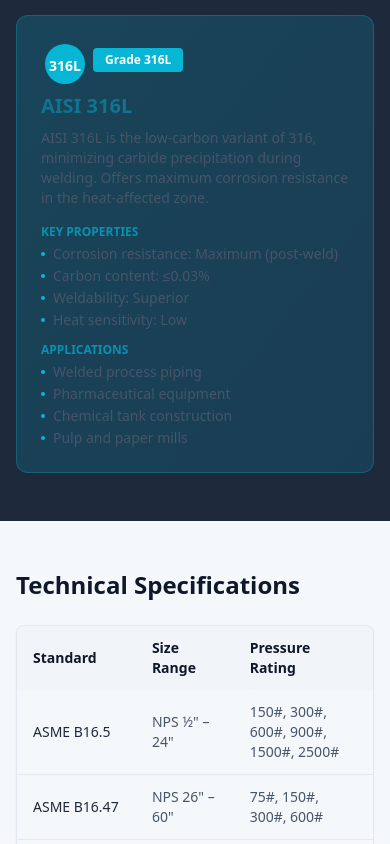
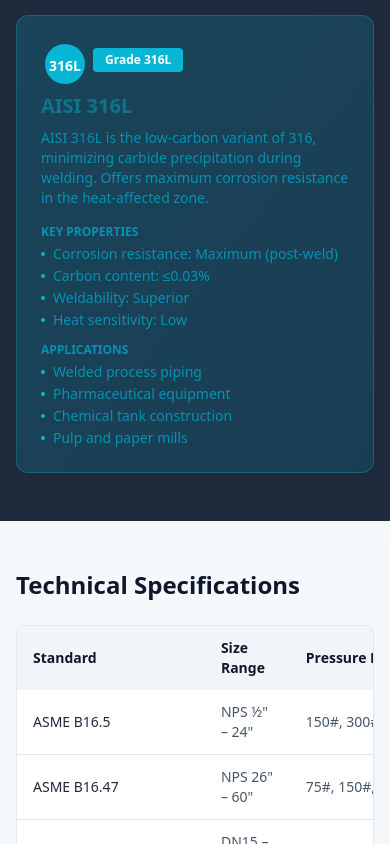
Before and after one commit to dev-tanvir-1294/diglibass, a React (Vite) app: page / in a window 390 px wide. Shown: the part 3197-4041 px from the top of the page. Built offline with nearby package versions, Linux system fonts and the light colour scheme.

Commit message:
Fix Technical Specifications table responsiveness and beautify grade colors

```diff
--- a/src/pages/StainlessSteelFlanges.tsx
+++ b/src/pages/StainlessSteelFlanges.tsx
@@ -310,35 +310,37 @@
         <div className="max-w-7xl mx-auto px-4 sm:px-6 lg:px-8">
           <h2 className="text-2xl sm:text-3xl font-bold text-slate-900 mb-6">Technical Specifications</h2>
 
-          <div className="overflow-x-auto rounded-lg border border-slate-200 shadow-sm">
-            <div className="max-w-full overflow-x-auto">
+          <div className="bg-white rounded-lg border border-slate-200 shadow-sm overflow-hidden mb-8">
+            <div className="overflow-x-auto">
               <table className="w-full text-sm min-w-[600px]">
                 <caption className="sr-only">Flange technical specifications by standard</caption>
                 <thead className="bg-slate-100">
                   <tr>
-                    <th scope="col" className="px-4 sm:px-6 py-3 text-left font-semibold text-slate-900">Standard</th>
+                    <th scope="col" className="px-4 sm:px-6 py-3 text-left font-semibold text-slate-900 whitespace-nowrap">Standard</th>
                     <th scope="col" className="px-4 sm:px-6 py-3 text-left font-semibold text-slate-900">Size Range</th>
-                    <th scope="col" className="px-4 sm:px-6 py-3 text-left font-semibold text-slate-900">Pressure Rating</th>
-                    <th scope="col" className="px-4 sm:px-6 py-3 text-left font-semibold text-slate-900">Thickness</th>
-                    <th scope="col" className="px-4 sm:px-6 py-3 text-left font-semibold text-slate-900">Material Grades</th>
+                    <th scope="col" className="px-4 sm:px-6 py-3 text-left font-semibold text-slate-900 whitespace-nowrap">Pressure Rating</th>
+                    <th scope="col" className="px-4 sm:px-6 py-3 text-left font-semibold text-slate-900 whitespace-nowrap">Thickness</th>
+                    <th scope="col" className="px-4 sm:px-6 py-3 text-left font-semibold text-slate-900 whitespace-nowrap">Material Grades</th>
                   </tr>
                 </thead>
               <tbody className="divide-y divide-slate-200">
                 {flangeSpecifications.map((spec, idx) => (
                   <tr key={idx}>
-                    <td className="px-4 sm:px-6 py-3 text-slate-800">{spec.standard}</td>
+                    <td className="px-4 sm:px-6 py-3 text-slate-800 whitespace-nowrap">{spec.standard}</td>
                     <td className="px-4 sm:px-6 py-3 text-slate-600">{spec.sizeRange}</td>
-                    <td className="px-4 sm:px-6 py-3 text-slate-600">{spec.pressureRating}</td>
-                    <td className="px-4 sm:px-6 py-3 text-slate-600">{spec.thickness}</td>
+                    <td className="px-4 sm:px-6 py-3 text-slate-600 whitespace-nowrap">{spec.pressureRating}</td>
+                    <td className="px-4 sm:px-6 py-3 text-slate-600 whitespace-nowrap">{spec.thickness}</td>
                     <td className="px-4 sm:px-6 py-3 text-slate-600">{spec.material}</td>
                   </tr>
                 ))}
               </tbody>
             </table>
           </div>
+        </div>
 
-          <div className="mt-8 bg-white rounded-lg p-6 shadow-md border border-slate-200">
+        <div className="bg-white rounded-lg p-6 shadow-md border border-slate-200">
           <h3 className="font-semibold text-slate-900 mb-3">Chemical Composition</h3>
+          <div className="overflow-x-auto">
             <table className="w-full text-sm min-w-[400px]">
               <caption className="sr-only">Chemical composition of flange grades 304, 316, and 316L</caption>
               <thead>
@@ -564,11 +566,11 @@
         </span>
       </div>
       <h3 className={`text-xl font-bold ${headingColor} mb-2`}>AISI {grade.grade}</h3>
-      <p className="text-slate-600 text-sm mb-4">{grade.description}</p>
+      <p className={`text-sm mb-4 ${mutedColor}`}>{grade.description}</p>
 
       <div className="mb-3">
         <h4 className={`text-xs font-semibold ${mutedColor} uppercase mb-1`}>Key Properties</h4>
-        <ul className="text-sm text-slate-600 space-y-0.5">
+        <ul className={`text-sm ${mutedColor} space-y-0.5`}>
           {grade.properties.map((prop) => (
             <li key={prop} className="flex items-center">
               <span className={`w-1 h-1 ${bulletColor} rounded-full mr-2`}></span>
@@ -580,7 +582,7 @@
 
       <div>
         <h4 className={`text-xs font-semibold ${mutedColor} uppercase mb-1`}>Applications</h4>
-        <ul className="text-sm text-slate-600 space-y-0.5">
+        <ul className={`text-sm ${mutedColor} space-y-0.5`}>
           {grade.applications.map((app) => (
             <li key={app} className="flex items-center">
               <span className={`w-1 h-1 ${bulletColor} rounded-full mr-2`}></span>
```
Lines whose indentation alone changed are shown as unchanged.
